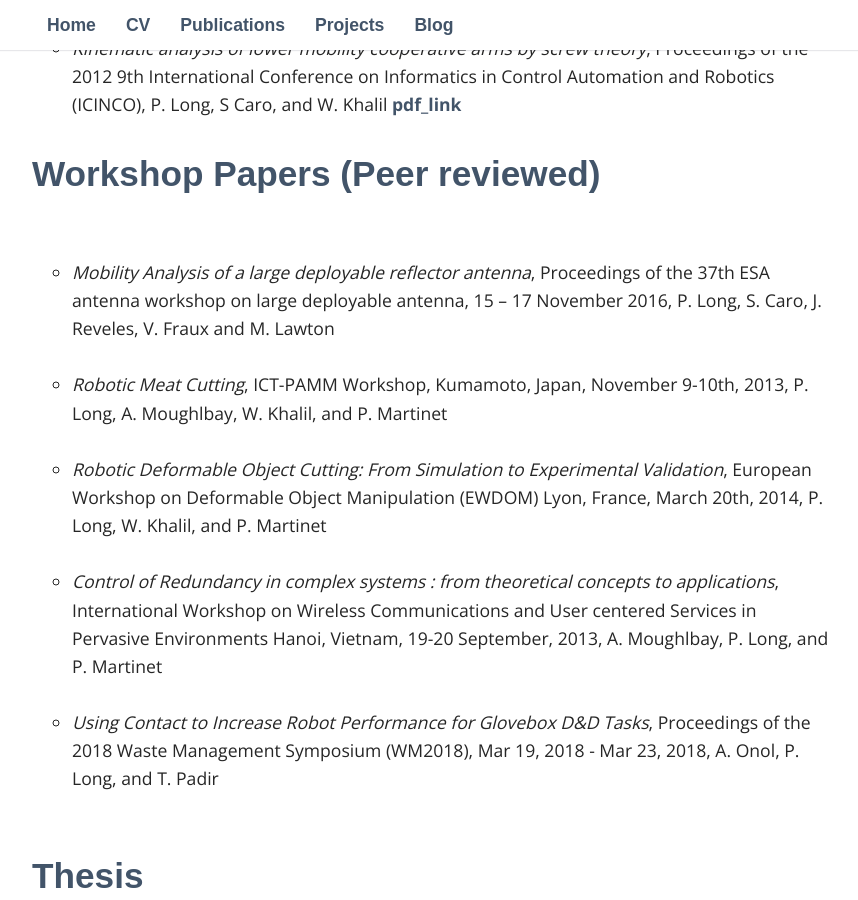
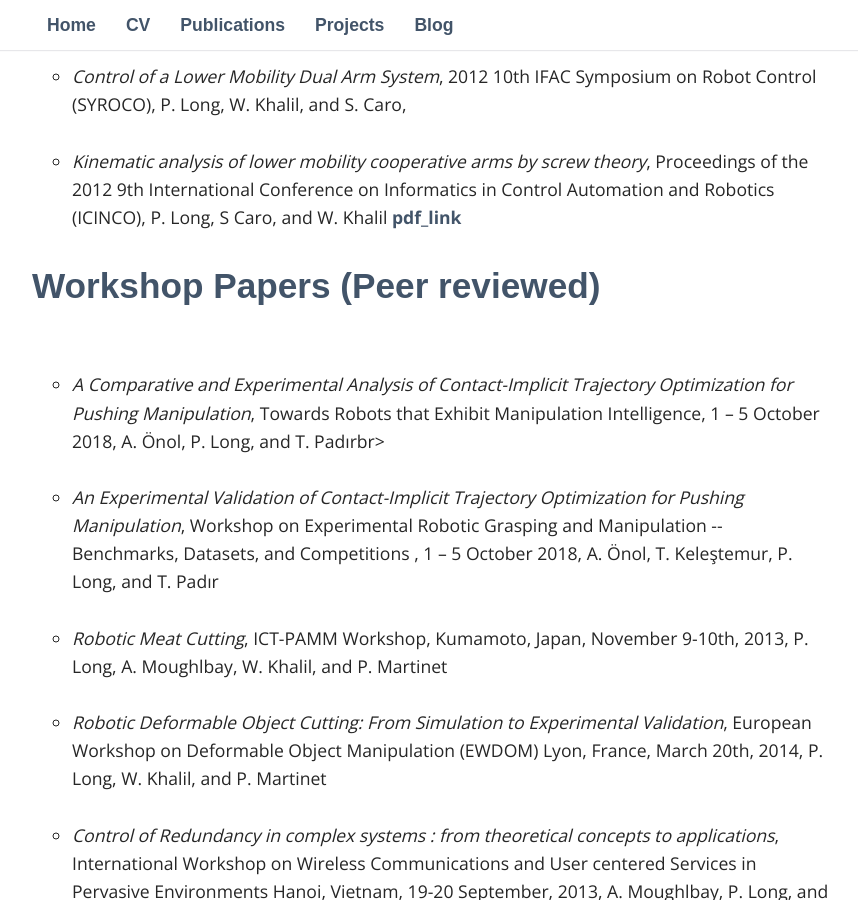
Before and after one commit to philip-long/philip-long.github.io, a Jekyll site: the page built from publications/index.html, in a window 1280 px wide and 900 px high, scrolled down 2360 px. Shown: the whole window, without its empty margins (208-1066 px from the left). Built offline with Jekyll 4.4.1, drawn with Linux system fonts in a browser that asks for light colours; nearby versions of some CDN libraries; some web fonts are replaced; library files that are not in the unit come from our copies; some of the changed text lies outside the part shown.

Commit message:
Update index.html

```diff
--- a/publications/index.html
+++ b/publications/index.html
@@ -91,6 +91,11 @@
     </li>
    <br>
 
+                 <li>
+     <i>Using Contact to Increase Robot Performance for Glovebox D&D Tasks</i>, Proceedings of the 2018 Waste Management Symposium (WM2018), Mar 19, 2018 - Mar 23, 2018, A. Onol, P. Long, and T. Padir<br>
+    </li>
+   <br>
+
     <!-------------------------------------------/-->
 
     <li>
@@ -151,8 +156,17 @@
 
       <ul style="list-style-type:circle">
 <br>
+               <li>
+     <i>A Comparative and Experimental Analysis of Contact-Implicit
+Trajectory Optimization for Pushing Manipulation</i>,
+Towards Robots that Exhibit Manipulation Intelligence, 1 – 5 October 2018,  A. Önol,  P. Long, and T. Padırbr>
+    </li>
+  <br>
+
+
         <li>
-     <i>Mobility Analysis of a large deployable reflector antenna</i>, Proceedings of the 37th ESA antenna workshop on large deployable antenna, 15 – 17 November 2016, P. Long, S. Caro, J. Reveles, V. Fraux and M. Lawton <br>
+     <i>An Experimental Validation of Contact-Implicit Trajectory
+Optimization for Pushing Manipulation</i>, Workshop on Experimental Robotic Grasping and Manipulation -- Benchmarks, Datasets, and Competitions , 1 – 5 October 2018, A. Önol, T. Keleştemur, P. Long, and T. Padır <br>
     </li>
 
    <br>
@@ -170,10 +184,7 @@
     <br>
 
 
-             <li>
-     <i>Using Contact to Increase Robot Performance for Glovebox D&D Tasks</i>, Proceedings of the 2018 Waste Management Symposium (WM2018), Mar 19, 2018 - Mar 23, 2018, A. Onol, P. Long, and T. Padir<br>
-    </li>
-   <br>
+
 
 
 </ul>
```
